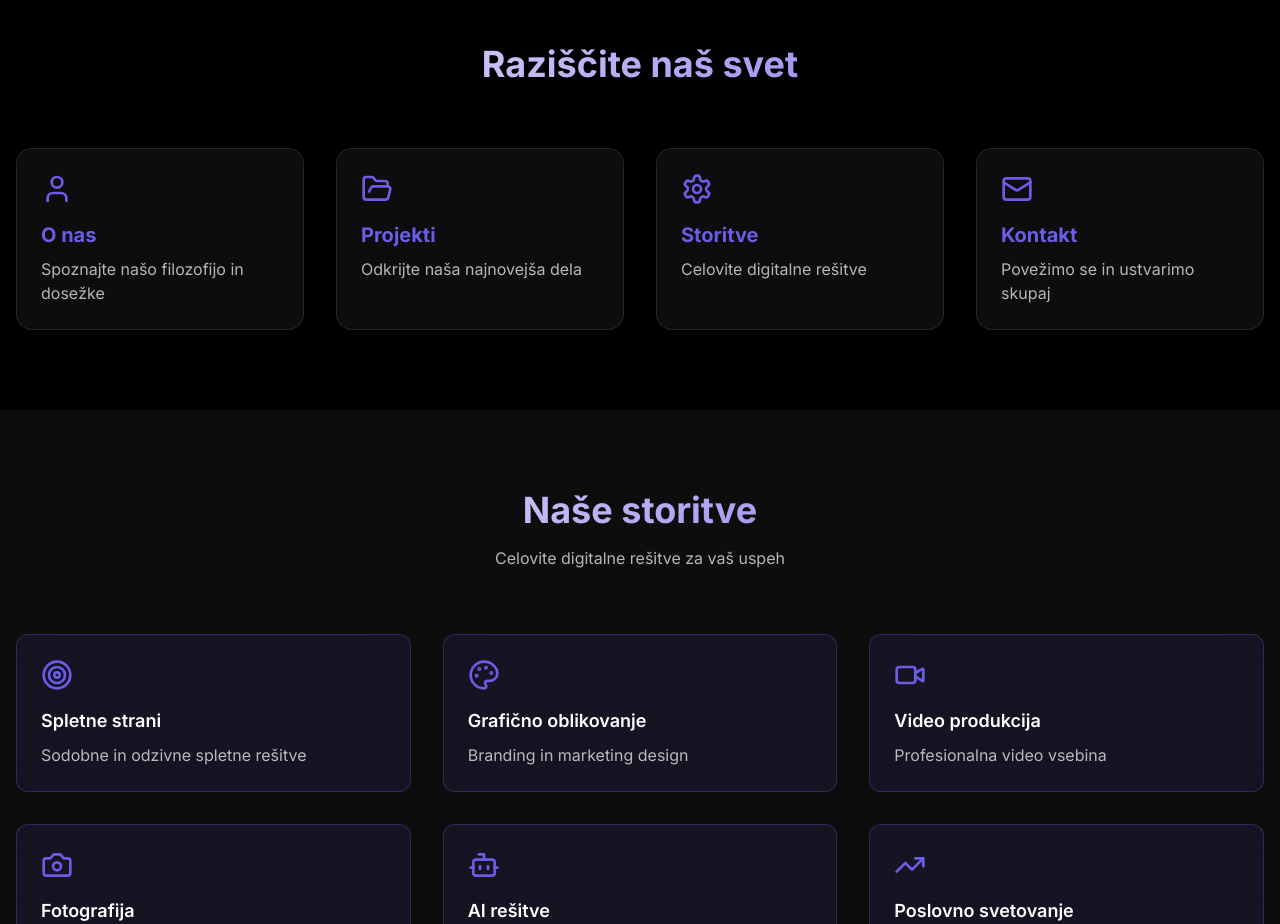
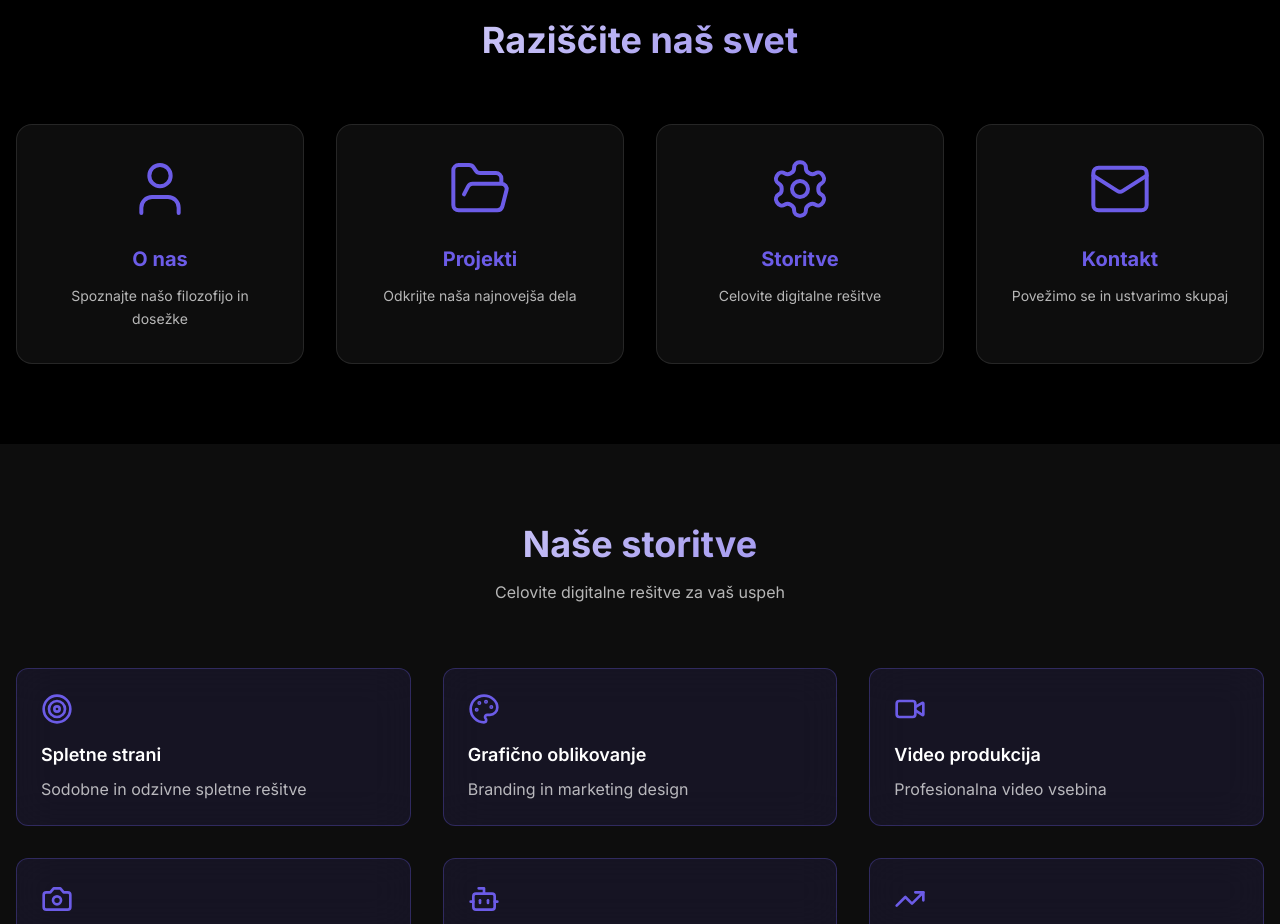
Before and after one commit to paradokssi/paradox-flux-web, a React (Vite) app: page / in a window 1280 px wide. Shown: the part 860-1784 px from the top of the page. Built offline with nearby package versions, Linux system fonts and the light colour scheme.

Commit message:
Refactor: Improve icons and alignment
- Increased icon size and complexity.
- Centered the content within the section.

```diff
--- a/src/pages/Index.tsx
+++ b/src/pages/Index.tsx
@@ -77,7 +77,8 @@ const Index = () => {
     category: 'Video produkcija',
     color: 'from-blue-600 to-indigo-600'
   }];
-  return <div className="min-h-screen bg-black relative overflow-hidden">Paradoks<Navigation />
+  return <div className="min-h-screen bg-black relative overflow-hidden">
+      <Navigation />
 
       {/* Background Elements */}
       <div className="fixed inset-0 bg-gradient-radial opacity-50"></div>
@@ -131,16 +132,19 @@ const Index = () => {
               <Link
                 key={feature.path}
                 to={feature.path}
-                className="group glass rounded-2xl p-6 hover:glow-purple transition-all duration-500 hover:scale-105"
+                className="group glass rounded-2xl p-8 hover:glow-purple transition-all duration-500 hover:scale-105 text-center"
                 style={{ animationDelay: `${index * 0.2}s` }}
               >
-                <div className="mb-4">
-                  <feature.icon className="w-8 h-8 galactic-purple group-hover:text-white transition-colors" />
+                <div className="mb-6 flex justify-center">
+                  <div className="relative">
+                    <div className="absolute inset-0 bg-galactic-purple/20 rounded-full blur-xl group-hover:blur-2xl transition-all duration-300"></div>
+                    <feature.icon className="relative w-16 h-16 galactic-purple group-hover:text-white transition-all duration-300 group-hover:scale-110" strokeWidth={1.5} />
+                  </div>
                 </div>
-                <h3 className="text-xl font-bold mb-2 galactic-purple group-hover:text-white transition-colors">
+                <h3 className="text-xl font-bold mb-3 galactic-purple group-hover:text-white transition-colors">
                   {feature.title}
                 </h3>
-                <p className="text-white/70 group-hover:text-white/90 transition-colors">
+                <p className="text-white/70 group-hover:text-white/90 transition-colors text-sm leading-relaxed">
                   {feature.description}
                 </p>
               </Link>
```
